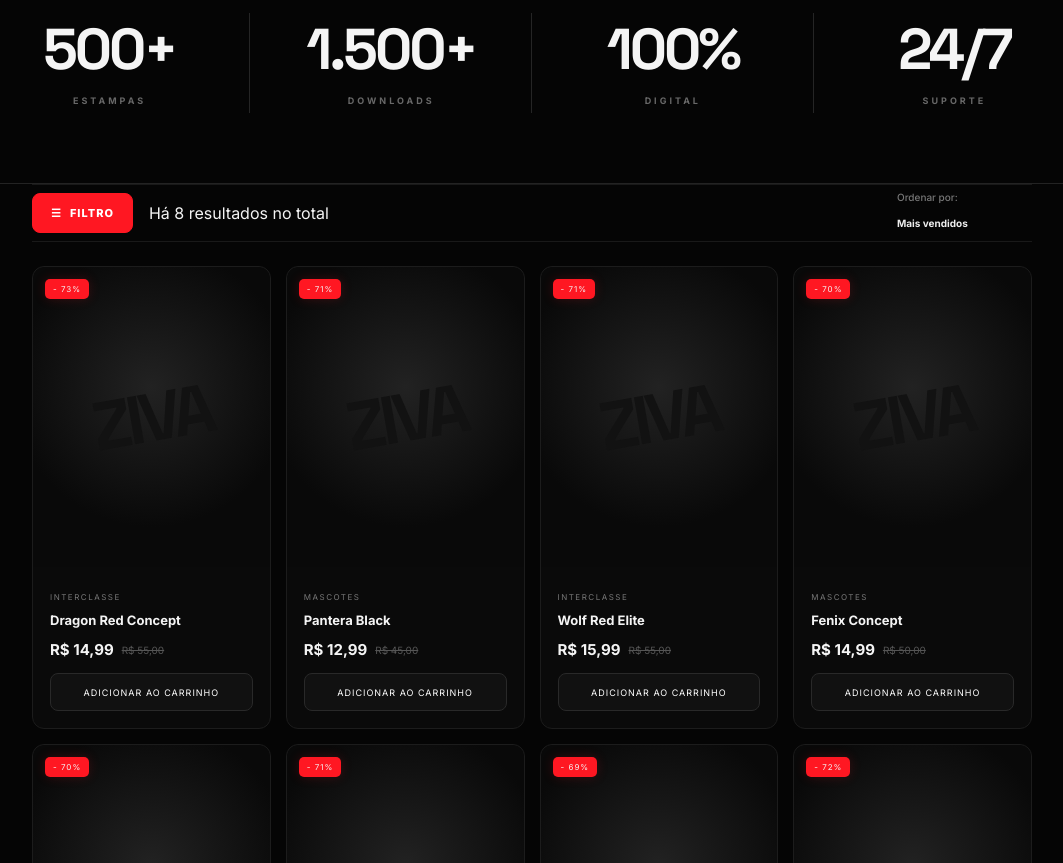
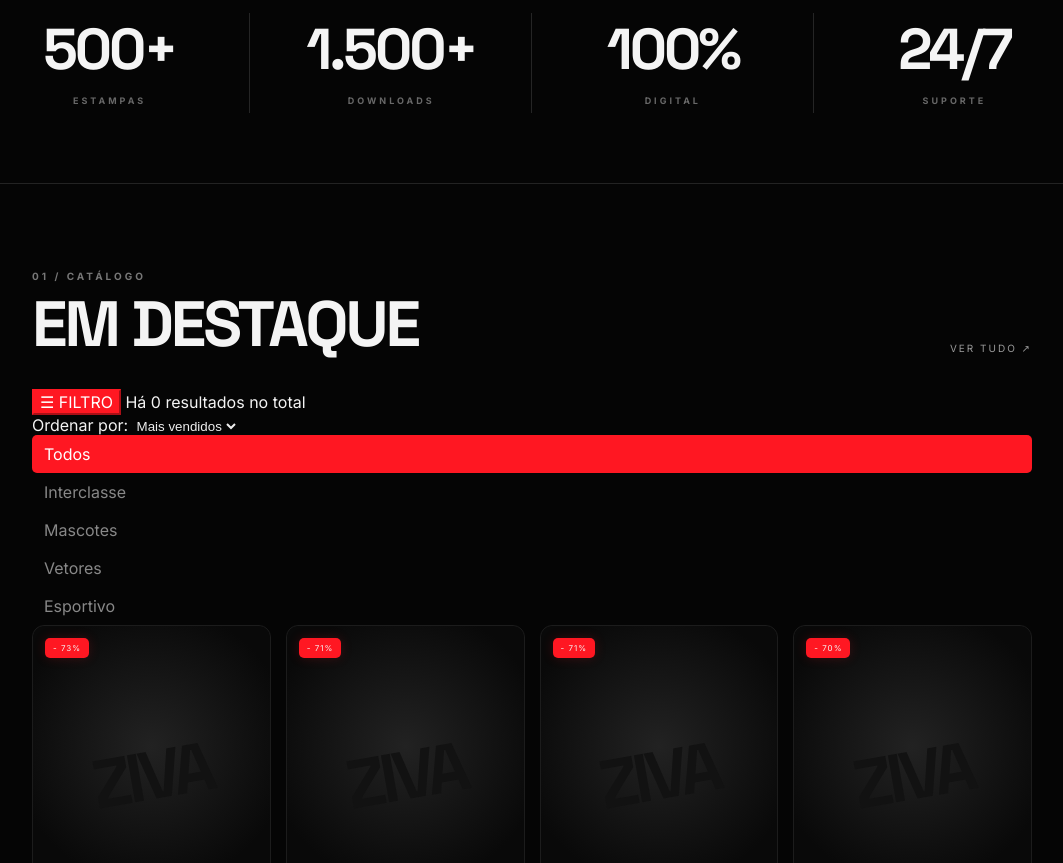
Before and after one commit to hanielfr15-a11y/ZIVA-ART, a plain HTML site: page index.html in a window 1280 px wide. Shown: the part 937-1800 px from the top of the page, without its empty margins (108-1171 px from the left). Drawn offline with Linux system fonts and the light colour scheme.

Commit message:
Update index.html

```diff
--- a/index.html
+++ b/index.html
@@ -453,52 +453,151 @@
     </section>
 
 
-    <!-- ===================================================
-         CATÁLOGO
-         =================================================== -->
+  <!-- ===================================================
+     CATÁLOGO
+     =================================================== -->
 
-    <!-- BARRA DO CATÁLOGO -->
+<section class="section" id="catalogo">
 
-<div class="catalog-wrap">
+  <!-- CABEÇALHO -->
+  <div class="section-head">
 
-  <div class="catalog-bar">
+    <div>
+      <span class="eyebrow">
+        01 / CATÁLOGO
+      </span>
 
-    <div class="catalog-bar-left">
+      <h2>
+        EM DESTAQUE
+      </h2>
+    </div>
 
-    <button type="button" class="catalog-filter">
-      ☰
-      <span>FILTRO</span>
-    </button>
+    <a
+      href="#catalogo"
+      class="text-link"
+    >
+      Ver tudo ↗
+    </a>
 
-    <span class="catalog-count">
-      Há 8 resultados no total
-    </span>
+  </div>
 
-    <div class="catalog-filters" id="catalogFilters">
-      <button class="filter-option active" data-filter="all">Todas</button>
-      <button class="filter-option" data-filter="Interclasse">Interclasse</button>
-      <button class="filter-option" data-filter="Mascotes">Mascotes</button>
-      <button class="filter-option" data-filter="Vetores">Vetores</button>
-      <button class="filter-option" data-filter="Esportivo">Esportivo</button>
+
+  <!-- =================================================
+       BARRA DA LOJA
+       ================================================= -->
+
+  <div class="catalog-toolbar">
+
+    <!-- ESQUERDA -->
+    <div class="catalog-left">
+
+      <button
+        type="button"
+        class="catalog-filter-btn"
+        id="catalogFilterBtn"
+      >
+        <span>☰</span>
+        FILTRO
+      </button>
+
+
+      <span
+        class="catalog-results"
+        id="catalogResults"
+      >
+        Há 0 resultados no total
+      </span>
+
+    </div>
+
+
+    <!-- DIREITA -->
+    <div class="catalog-sort">
+
+      <label for="catalogSort">
+        Ordenar por:
+      </label>
+
+      <select id="catalogSort">
+
+        <option value="default">
+          Mais vendidos
+        </option>
+
+        <option value="recent">
+          Mais recentes
+        </option>
+
+        <option value="low">
+          Menor preço
+        </option>
+
+        <option value="high">
+          Maior preço
+        </option>
+
+      </select>
+
     </div>
 
   </div>
 
-  <div class="catalog-order">
-    <span>
-      Ordenar por:
-    </span>
-    <select>
-      <option>Mais vendidos</option>
-      <option>Mais recentes</option>
-      <option>Menor preço</option>
-      <option>Maior preço</option>
-    </select>
+
+  <!-- =================================================
+       FILTROS
+       ================================================= -->
+
+  <div
+    class="catalog-filters"
+    id="catalogFilters"
+  >
+
+    <button
+      type="button"
+      class="filter-option active"
+      data-filter="all"
+    >
+      Todos
+    </button>
+
+    <button
+      type="button"
+      class="filter-option"
+      data-filter="Interclasse"
+    >
+      Interclasse
+    </button>
+
+    <button
+      type="button"
+      class="filter-option"
+      data-filter="Mascotes"
+    >
+      Mascotes
+    </button>
+
+    <button
+      type="button"
+      class="filter-option"
+      data-filter="Vetores"
+    >
+      Vetores
+    </button>
+
+    <button
+      type="button"
+      class="filter-option"
+      data-filter="Esportivo"
+    >
+      Esportivo
+    </button>
+
   </div>
 
-</div>
 
-  <!-- ARTES -->
+  <!-- =================================================
+       ARTES
+       ================================================= -->
 
   <div
     class="products"
@@ -506,7 +605,6 @@
   ></div>
 
 </section>
-
 
     <!-- ===================================================
          CATEGORIAS
```
